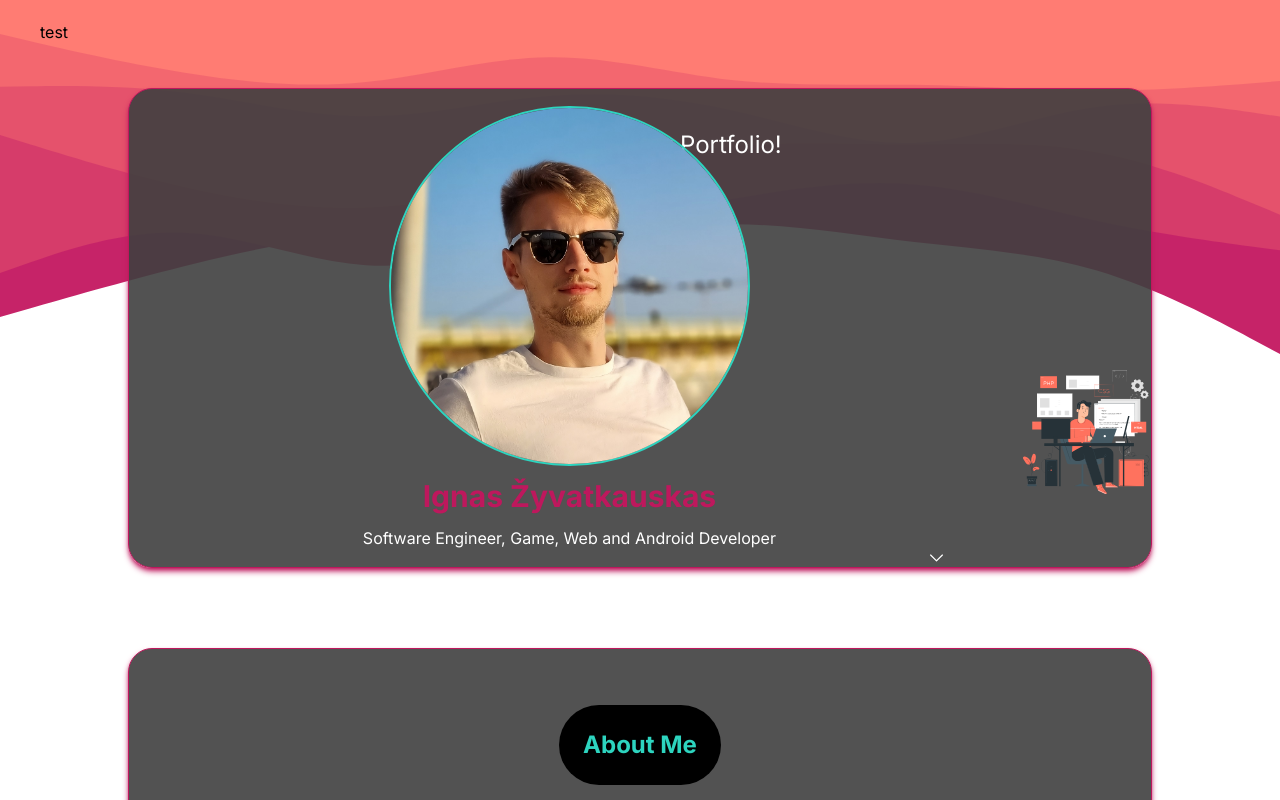
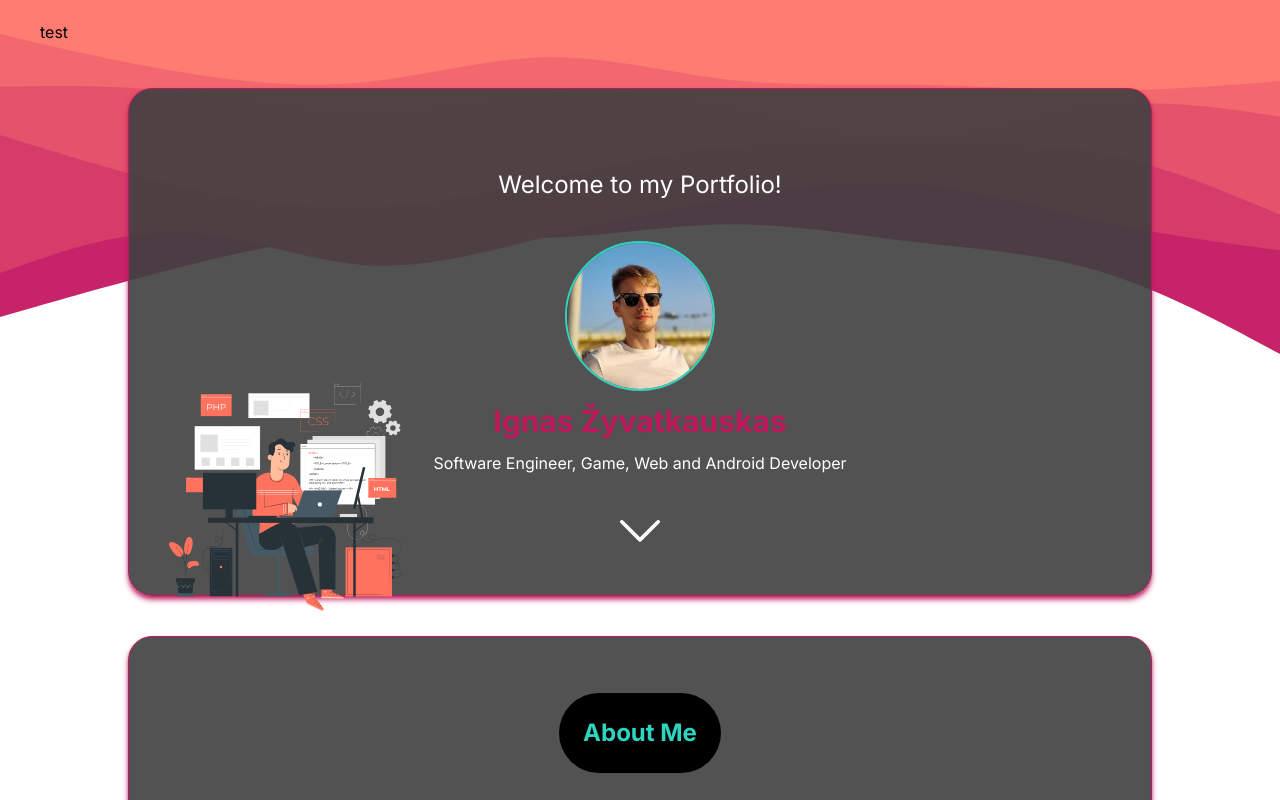
Before and after one commit to IgnasZyv/PortfolioNext.js, a Next.js app: page / in a window 1280 px wide. Shown: the top 800 px of the page. Built offline with nearby package versions, Linux system fonts and the light colour scheme.

Commit message:
changed hero section, added animations
started polishing about me

```diff
--- a/src/app/components/CardSection.tsx
+++ b/src/app/components/CardSection.tsx
@@ -1,23 +1,32 @@
 "use client"
-import {ReactNode} from "react";
-import {motion} from "framer-motion";
+import {ReactNode, useEffect, useState} from "react";
+import {motion, useAnimation} from "framer-motion";
 
-interface CardSectionProps { children: ReactNode }
+interface CardSectionProps {
+    direction: string,
+    children: ReactNode
+}
 
-
-export default function CardSection({ children }: CardSectionProps) {
+export default function CardSection({ direction, children }: CardSectionProps) {
+    const adjustedX = direction === "left" ? "-500" : "500"
 
     return (
+        <motion.div initial={{ opacity: 0, x: adjustedX }}
+                    whileInView={{ opacity: 1, x: 0 }}
+                    viewport={{ once: true }}
+                    transition={{ duration: 0.5 }}
+        >
             <section
                 className={
                     "rounded-3xl bg-neutral-700 bg-opacity-90 border border-pink-700 shadow-md shadow-pink-700 mx-auto p-10"
                 }
                 style={{
-                height: "fit-content",
                     width: "80%",
                 }}
             >
                 {children}
             </section>
+        </motion.div>
+
     );
 }
--- a/src/app/components/sections/AboutMe.tsx
+++ b/src/app/components/sections/AboutMe.tsx
@@ -7,9 +7,7 @@ import FloatingComponent from "@/app/components/FloatingComponent";
 
 export default function AboutMe() {
     return(
-        <div className={""}>
-            <motion.div initial={{x: +3000 }} animate={{ x: 0 }}>
-                <CardSection>
+        <CardSection direction={"right"}>
             <div className={"text-2xl text-teal-400 font-bold p-6 w-fit mx-auto bg-black rounded-full my-4"}>About Me</div>
 
             <div className={"mx-auto text-center text-white w-1/2"}>
@@ -103,8 +101,5 @@ export default function AboutMe() {
                 </SkillCard>
             </div>
         </CardSection>
-            </motion.div>
-
-        </div>
     )
 }
--- a/src/app/components/sections/Hero.tsx
+++ b/src/app/components/sections/Hero.tsx
@@ -3,43 +3,55 @@ import Image from "next/image";
 import BreathingArrow from "@/app/components/BreathingArrow";
 import { motion } from "framer-motion"
 import FloatingComponent from "@/app/components/FloatingComponent";
+import CardSection from "@/app/components/CardSection";
 
 export default function Hero() {
     return (
-        <motion.div initial={{ x: -3000 }} animate={{ x: 0 }}>
+        <CardSection direction={"left"}>
             <div
-                className={"mb-20 relative flex space-x-20 items-center justify-center rounded-3xl bg-neutral-700 bg-opacity-90 border border-pink-700 shadow-md shadow-pink-700 mx-auto"}
+                className={"relative flex-col items-center justify-center mx-auto"}
                 style={{
-                    height: '60vh',
-                    width: '80%',
                 }}
             >
-                <div className={"absolute top-0 mx-auto text-center text-2xl text-white pt-10"}>Welcome to my Portfolio!</div>
+                <div className={"text-center text-2xl text-white my-10"}>Welcome to my Portfolio!</div>
                 <div className={""}>
                     <HeroText />
                 </div>
 
-                <div className={"self-end ml-0"} style={{ marginLeft: 0 }}>
-                    <BreathingArrow />
-                </div>
-                <div className={"-mb-52 "}>
+
+                <FloatingComponent>
+                    <div
+                        className={"w-3/12 aspect-auto  invisible xl:visible absolute left-0 "}
+                        style={{
+                            bottom: "-140px",
+                        }}
+                    >
                         <Image
                             src={"/hero-image.svg"}
                             alt={"programmer illustration"}
                             width={400}
                             height={400}
+                            className={"w-auto h-auto"}
+                            style={{ zIndex: -3 }}
                         />
+                    </div>
+                </FloatingComponent>
+
+
+                <div className={"mt-10"} >
+                    <BreathingArrow />
                 </div>
             </div>
-        </motion.div>
+        </CardSection>
     )
 }
 
 function HeroText() {
     return (
         <div className={"flex-col items-center justify-center mx-auto text-center"}>
+
             <div className={"w-2/4 aspect-auto relative mx-auto"}>
-                <Image className={"mx-auto border-2 border-teal-400 rounded-full w-full h-full object-cover "}
+                <Image className={"mx-auto border-2 border-teal-400 rounded-full  "}
                        src={"/avatar-transformed.jpeg"}
                        alt={"avatar"}
                        width={150}
```
Lines whose indentation alone changed are shown as unchanged.
